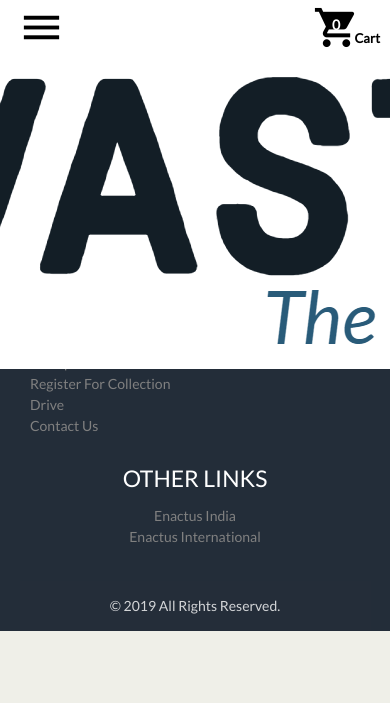
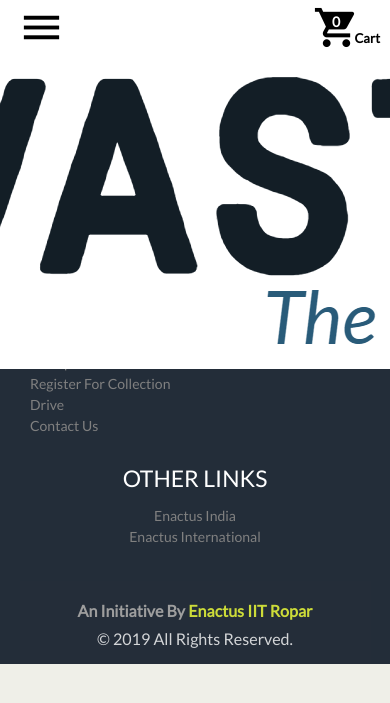
Before and after one commit to subhamX/projectvastra, a Django app: page /seller/profiles/ in a window 390 px wide. Shown: the top 703 px of the page. Run offline with Django 3.2, Linux system fonts and the light colour scheme; data that the repository does not hold is empty.

Commit message:
Changes Footer Text
Adds Credit To Enactus IIT Ropar

```diff
--- a/static/base.css
+++ b/static/base.css
@@ -1,5 +1,9 @@
 *{
     font-family: 'Lato', sans-serif;
+}
+
+.top-content{
+    margin-top:40px;
 }
 
 .sidenav li a.first{
@@ -76,7 +80,7 @@
 @media only screen and (max-width:517px){
     .bcart .cart-num{
         position: absolute;
-        top: -3px;
+        top: -6px;
         right: 50px;
     }
     .bcart i{
--- a/templates/accounts/logout.html
+++ b/templates/accounts/logout.html
@@ -109,7 +109,10 @@
         </div>
         <div class="footer-copyright center">
             <div class="container">
-            © 2019 All Rights Reserved.
+            <h6 class="grey-text darken-1"><b>An Initiative By <a href="http://iitrpr.ac.in/enactus/" class='lime-text darken-6'>Enactus IIT Ropar</a> </b></h6>
+                <h6>
+                    © 2019 All Rights Reserved.
+                </h6>
             </div>
         </div>
     </footer>
--- a/templates/accounts/signin.html
+++ b/templates/accounts/signin.html
@@ -155,7 +155,10 @@
         </div>
         <div class="footer-copyright center">
             <div class="container">
-            © 2019 All Rights Reserved.
+            <h6 class="grey-text darken-1"><b>An Initiative By <a href="http://iitrpr.ac.in/enactus/" class='lime-text darken-6'>Enactus IIT Ropar</a> </b></h6>
+                <h6>
+                    © 2019 All Rights Reserved.
+                </h6>
             </div>
         </div>
     </footer>
--- a/templates/accounts/signup.html
+++ b/templates/accounts/signup.html
@@ -193,7 +193,10 @@
         </div>
         <div class="footer-copyright center">
             <div class="container">
-            © 2019 All Rights Reserved.
+            <h6 class="grey-text darken-1"><b>An Initiative By <a href="http://iitrpr.ac.in/enactus/" class='lime-text darken-6'>Enactus IIT Ropar</a> </b></h6>
+                <h6>
+                    © 2019 All Rights Reserved.
+                </h6>
             </div>
         </div>
     </footer>
--- a/templates/cart/addToCart.html
+++ b/templates/cart/addToCart.html
@@ -140,7 +140,10 @@
         </div>
         <div class="footer-copyright center">
             <div class="container">
-            © 2019 All Rights Reserved.
+            <h6 class="grey-text darken-1"><b>An Initiative By <a href="http://iitrpr.ac.in/enactus/" class='lime-text darken-6'>Enactus IIT Ropar</a> </b></h6>
+                <h6>
+                    © 2019 All Rights Reserved.
+                </h6>
             </div>
         </div>
     </footer>
--- a/templates/cart/cannotAdd.html
+++ b/templates/cart/cannotAdd.html
@@ -144,7 +144,10 @@
         </div>
         <div class="footer-copyright center">
             <div class="container">
-            © 2019 All Rights Reserved.
+            <h6 class="grey-text darken-1"><b>An Initiative By <a href="http://iitrpr.ac.in/enactus/" class='lime-text darken-6'>Enactus IIT Ropar</a> </b></h6>
+                <h6>
+                    © 2019 All Rights Reserved.
+                </h6>
             </div>
         </div>
     </footer>
--- a/templates/cart/checkout.html
+++ b/templates/cart/checkout.html
@@ -143,7 +143,10 @@
         </div>
         <div class="footer-copyright center">
             <div class="container">
-            © 2019 All Rights Reserved.
+            <h6 class="grey-text darken-1"><b>An Initiative By <a href="http://iitrpr.ac.in/enactus/" class='lime-text darken-6'>Enactus IIT Ropar</a> </b></h6>
+                <h6>
+                    © 2019 All Rights Reserved.
+                </h6>
             </div>
         </div>
     </footer>
--- a/templates/customer/catalog.html
+++ b/templates/customer/catalog.html
@@ -126,7 +126,10 @@
         </div>
         <div class="footer-copyright center">
             <div class="container">
-            © 2019 All Rights Reserved.
+            <h6 class="grey-text darken-1"><b>An Initiative By <a href="http://iitrpr.ac.in/enactus/" class='lime-text darken-6'>Enactus IIT Ropar</a> </b></h6>
+                <h6>
+                    © 2019 All Rights Reserved.
+                </h6>
             </div>
         </div>
     </footer>
--- a/templates/customer/collection.html
+++ b/templates/customer/collection.html
@@ -188,7 +188,10 @@
         </div>
         <div class="footer-copyright center">
             <div class="container">
-            © 2019 All Rights Reserved.
+            <h6 class="grey-text darken-1"><b>An Initiative By <a href="http://iitrpr.ac.in/enactus/" class='lime-text darken-6'>Enactus IIT Ropar</a> </b></h6>
+                <h6>
+                    © 2019 All Rights Reserved.
+                </h6>
             </div>
         </div>
     </footer>
--- a/templates/customer/contactus.html
+++ b/templates/customer/contactus.html
@@ -184,7 +184,10 @@
         </div>
         <div class="footer-copyright center">
             <div class="container">
-            © 2019 All Rights Reserved.
+            <h6 class="grey-text darken-1"><b>An Initiative By <a href="http://iitrpr.ac.in/enactus/" class='lime-text darken-6'>Enactus IIT Ropar</a> </b></h6>
+                <h6>
+                    © 2019 All Rights Reserved.
+                </h6>
             </div>
         </div>
     </footer>
--- a/templates/customer/home.html
+++ b/templates/customer/home.html
@@ -120,7 +120,10 @@
         </div>
         <div class="footer-copyright center">
             <div class="container">
-            © 2019 All Rights Reserved.
+            <h6 class="grey-text darken-1"><b>An Initiative By <a href="http://iitrpr.ac.in/enactus/" class='lime-text darken-6'>Enactus IIT Ropar</a> </b></h6>
+                <h6>
+                    © 2019 All Rights Reserved.
+                </h6>
             </div>
         </div>
     </footer>
--- a/templates/error.html
+++ b/templates/error.html
@@ -157,7 +157,10 @@
         </div>
         <div class="footer-copyright center">
             <div class="container">
-            © 2019 All Rights Reserved.
+            <h6 class="grey-text darken-1"><b>An Initiative By <a href="http://iitrpr.ac.in/enactus/" class='lime-text darken-6'>Enactus IIT Ropar</a> </b></h6>
+                <h6>
+                    © 2019 All Rights Reserved.
+                </h6>
             </div>
         </div>
     </footer>
--- a/templates/payments/sorry.html
+++ b/templates/payments/sorry.html
@@ -156,7 +156,10 @@
         </div>
         <div class="footer-copyright center">
             <div class="container">
-            © 2019 All Rights Reserved.
+            <h6 class="grey-text darken-1"><b>An Initiative By <a href="http://iitrpr.ac.in/enactus/" class='lime-text darken-6'>Enactus IIT Ropar</a> </b></h6>
+                <h6>
+                    © 2019 All Rights Reserved.
+                </h6>
             </div>
         </div>
     </footer>
--- a/templates/products/addproducts.html
+++ b/templates/products/addproducts.html
@@ -191,7 +191,10 @@
         </div>
         <div class="footer-copyright center">
             <div class="container">
-            © 2019 All Rights Reserved.
+            <h6 class="grey-text darken-1"><b>An Initiative By <a href="http://iitrpr.ac.in/enactus/" class='lime-text darken-6'>Enactus IIT Ropar</a> </b></h6>
+                <h6>
+                    © 2019 All Rights Reserved.
+                </h6>
             </div>
         </div>
     </footer>
--- a/templates/products/productDetail.html
+++ b/templates/products/productDetail.html
@@ -148,7 +148,10 @@
         </div>
         <div class="footer-copyright center">
             <div class="container">
-            © 2019 All Rights Reserved.
+            <h6 class="grey-text darken-1"><b>An Initiative By <a href="http://iitrpr.ac.in/enactus/" class='lime-text darken-6'>Enactus IIT Ropar</a> </b></h6>
+                <h6>
+                    © 2019 All Rights Reserved.
+                </h6>
             </div>
         </div>
     </footer>
--- a/templates/seller/new.html
+++ b/templates/seller/new.html
@@ -184,7 +184,10 @@
         </div>
         <div class="footer-copyright center">
             <div class="container">
-            © 2019 All Rights Reserved.
+            <h6 class="grey-text darken-1"><b>An Initiative By <a href="http://iitrpr.ac.in/enactus/" class='lime-text darken-6'>Enactus IIT Ropar</a> </b></h6>
+                <h6>
+                    © 2019 All Rights Reserved.
+                </h6>
             </div>
         </div>
     </footer>
--- a/templates/seller/profiles.html
+++ b/templates/seller/profiles.html
@@ -12,6 +12,14 @@
     <link rel='stylesheet' type='text/css' href='{% static "base.css" %}'>
 
     <script src='{% static "materialize/js/materialize.min.js" %}'></script>
+    <style>
+        @media only screen and (max-width:600px){
+            .entrepreneur-list{
+                margin-left:0;
+                margin-right:0;
+            }
+        }
+    </style>
 </head>
 <body>
     <!-- NAVBAR BEGIN -->
@@ -50,7 +58,7 @@
     <!-- NAVBAR END -->
 
     <h4 class='center'>OUR ENTREPRENEURS</h4>
-    <section class='entrepreneur-list container'>
+    <section class='entrepreneur-list'>
             <div class="row">
                 {% for seller in sellers %}
                     <div class="col s10 offset-s1 m6">
@@ -119,7 +127,10 @@
         </div>
         <div class="footer-copyright center">
             <div class="container">
-            © 2019 All Rights Reserved.
+                <h6 class="grey-text darken-1"><b>An Initiative By <a href="http://iitrpr.ac.in/enactus/" class='lime-text darken-6'>Enactus IIT Ropar</a> </b></h6>
+                <h6>
+                    © 2019 All Rights Reserved.
+                </h6>
             </div>
         </div>
     </footer>
```
Also changed, not shown: templates/customer/about.html (+6 -3 lines).
